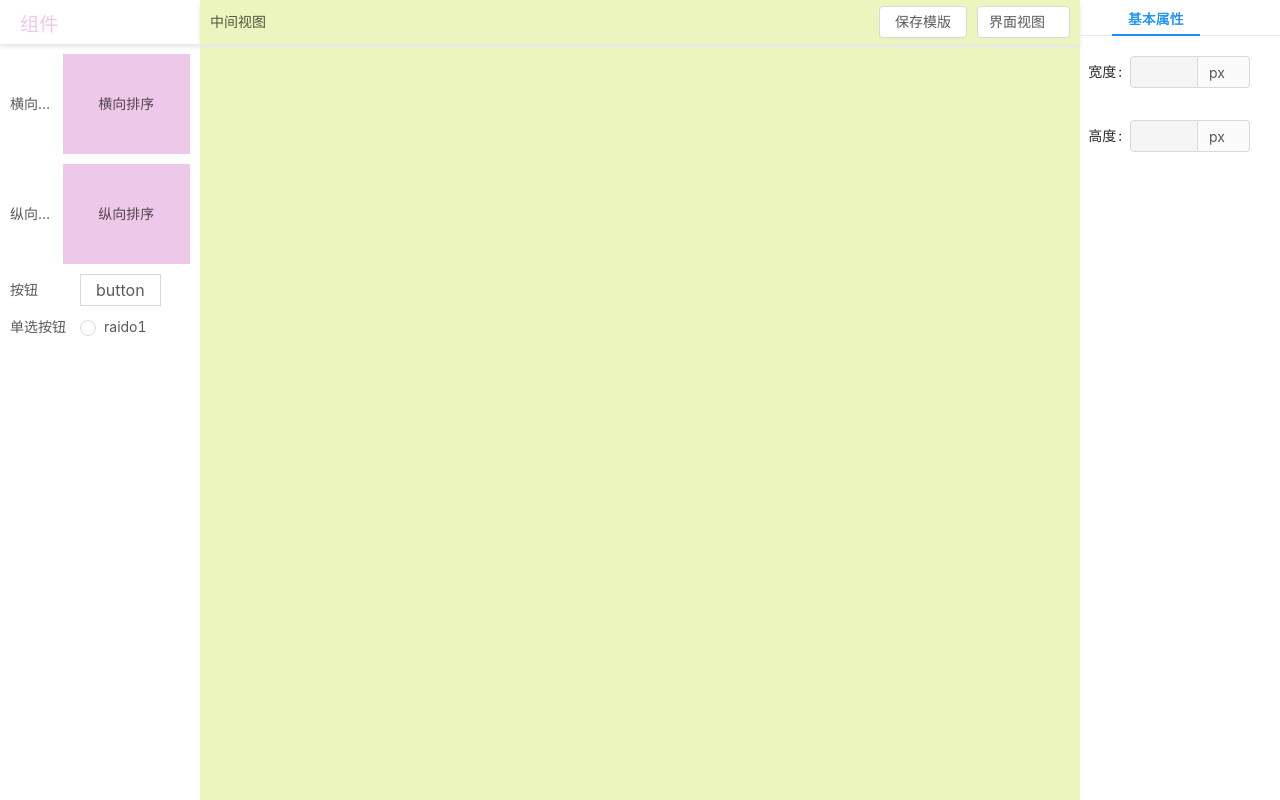
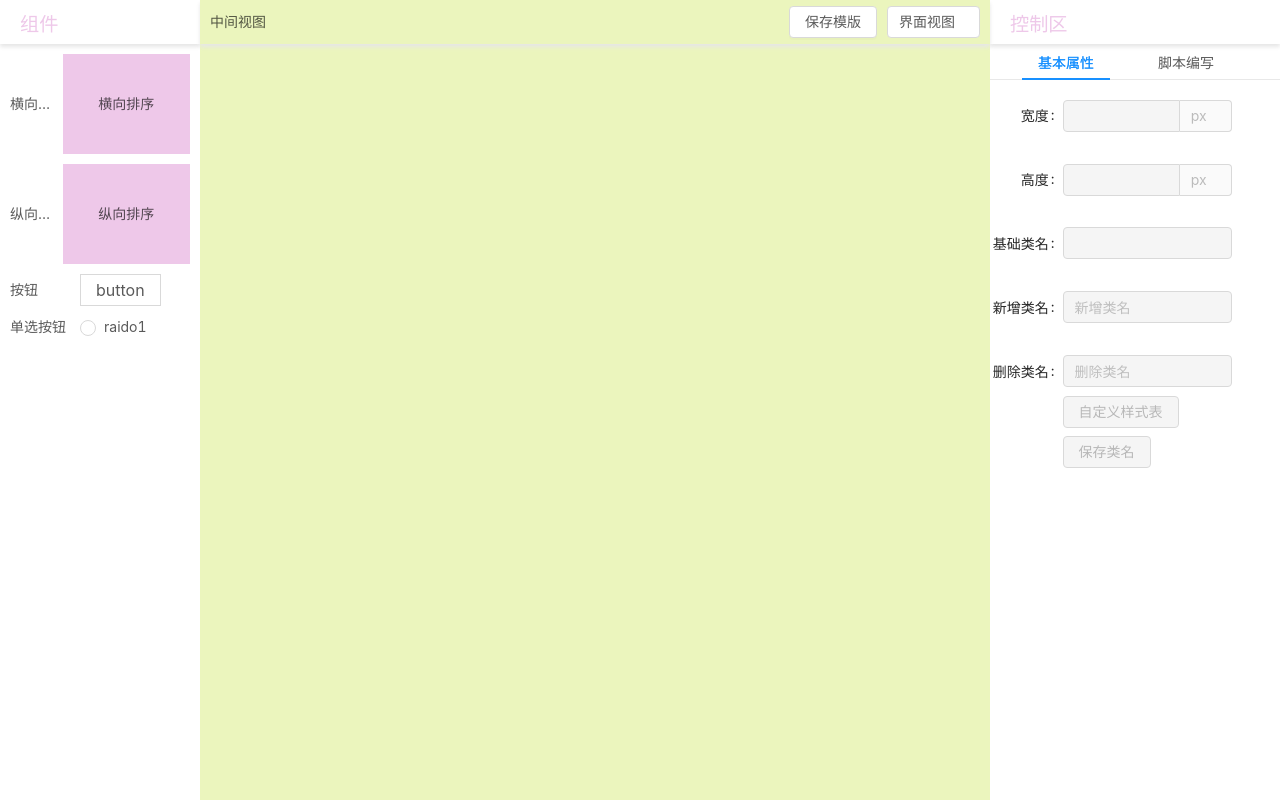
Before and after one commit to weitapianzhi/page-quickly-design, a Vue app: page / in a window 1280 px wide. Built offline with nearby package versions, Linux system fonts and the light colour scheme.

Commit message:
新增自定义类名功能

```diff
--- a/src/components/ui/left/index.vue
+++ b/src/components/ui/left/index.vue
@@ -137,8 +137,8 @@ export default {
 }
 .simple-wrap {
   display: flex;
-  justify-content: center;
-  padding: 14px 10px 0 20px;
+  width: 30px;
+  padding: 14px 20px 0 0px;
   .icon-right {
     font-size: 1.2rem;
     &:hover {
--- a/src/components/ui/middle/index.vue
+++ b/src/components/ui/middle/index.vue
@@ -7,6 +7,7 @@
         <a-select v-model="viewType" @change="viewTypeChange">
           <a-select-option key="1" value="界面视图">界面视图</a-select-option>
           <a-select-option key="2" value="代码视图">代码视图</a-select-option>
+          <a-select-option key="3" value="全屏视图">全屏视图</a-select-option>
         </a-select>
       </div>
     </div>
--- a/src/components/ui/right/base-style.vue
+++ b/src/components/ui/right/base-style.vue
@@ -1,9 +1,9 @@
 <template>
-  <div>
-    <a-form-model :model="form" >
+  <div class="base-style-wrap">
+    <a-form-model :model="form">
       <a-form-model-item label="宽度" :label-col="labelCol" :wrapper-col="wrapperCol">
-        <a-input :disabled="disabled" @change="(e) => styleChange('width', e)" v-model="form.width" style="width: 120px">
-          <a-select slot="addonAfter" v-model="unit.width">
+        <a-input :disabled="disabled" @change="(e) => styleChange('width', e)" v-model="form.width">
+          <a-select :disabled="disabled" slot="addonAfter" v-model="unit.width">
             <a-select-option value="px">
               px
             </a-select-option>
@@ -17,8 +17,8 @@
         </a-input>
       </a-form-model-item>
       <a-form-model-item label="高度" :label-col="labelCol" :wrapper-col="wrapperCol">
-        <a-input :disabled="disabled" @change="(e) => styleChange('height', e)" v-model="form.height" style="width: 120px">
-          <a-select slot="addonAfter" v-model="unit.height">
+        <a-input :disabled="disabled" @change="(e) => styleChange('height', e)" v-model="form.height">
+          <a-select :disabled="disabled" slot="addonAfter" v-model="unit.height">
             <a-select-option value="px">
               px
             </a-select-option>
@@ -31,7 +31,28 @@
           </a-select>
         </a-input>
       </a-form-model-item>
+        <a-form-model-item label="基础类名" :label-col="labelCol" :wrapper-col="wrapperCol">
+          <a-input v-model="form.className" disabled></a-input>
+        </a-form-model-item>
+        <a-form-model-item label="新增类名" :label-col="labelCol" :wrapper-col="wrapperCol">
+          <a-input v-model="form.newClassName" :disabled="disabled" placeholder="新增类名"></a-input>
+        </a-form-model-item>
+        <a-form-model-item label="删除类名" :label-col="labelCol" :wrapper-col="wrapperCol">
+          <a-input v-model="form.delClassName" :disabled="disabled" placeholder="删除类名"></a-input>
+          <a-button :disabled="disabled" class="custom-css-btn" @click="handleShow">自定义样式表</a-button>
+          <a-button :disabled="disabled" class="custom-css-btn" @click="classChange">保存类名</a-button>
+        </a-form-model-item>
     </a-form-model>
+    <a-modal
+      class="custom-css-modal"
+      title="自定义样式表"
+      v-model="showModal"
+      okText="确定"
+      cancelText="取消"
+      @ok="handleOk"
+    >
+      <textarea @keydown="handleKeyDown" @keyup="handleKeyUp" v-model="modalCssData" placeholder="请输入css样式表内容，例如 .demo { color: red }"></textarea>
+    </a-modal>
   </div>
 </template>
 
@@ -70,7 +91,9 @@ export default {
       wrapperCol: {
         span: 14
       },
+      showModal: false,
       currentNode: null,
+      modalCssData: null,
       unit: {
         width: "px",
         height: "px"
@@ -103,9 +126,25 @@ export default {
         obj["old" + key] = obj[key]
       })
 
+      obj.className = node.$el.className
+      obj.newClassName = ""
+      obj.delClassName = ""
+
       this.form = {
         ...obj
       }
+    },
+
+    //样式修改
+    classChange(e, type) {
+      let val = "";
+      let _delClassName = this.form.delClassName.replace("active","").replace(/^\s*/,"").replace(/\s*$/g,"")
+      val = this.form.className + " " + this.form.newClassName
+      val = val.replaceAll(_delClassName, "").replace(/^\s*/,"").replace(/\s*$/g,"")
+      this.currentNode.setAttr("2", {
+        val
+      })
+      this.getStyleInfo(this.currentNode)
     },
 
     //样式修改
@@ -117,11 +156,54 @@ export default {
       } else {
         val = this.form[feild] + this.unit[feild]
       }
-      this.currentNode.$el.style[feild] = val
-      this.currentNode.setAttr("1")
-    }
+      this.currentNode.setAttr("1", {
+        feild,
+        val
+      })
+    },
+
+    //展示样式编辑器
+    handleShow() {
+      this.showModal = true
+      this.modalCssData = this.customCss
+    },
+
+    //保存样式表
+    handleOk() {
+      this.setCustomCss(this.modalCssData)
+      this.showModal = false
+      this.$message.success({
+        content: "添加样式表成功"
+      })
+    },
+
+    handleKeyDown(e) {
+      e.stopPropagation()
+    },
+
+    handleKeyUp(e) {
+      e.stopPropagation()
+    },
   },
 };
 </script>
-<style scoped>
+<style lang="scss" scoped>
+.base-style-wrap {
+  height: 100%;
+  flex: 1;
+  overflow-y:auto;
+}
+.custom-css-modal {
+  /deep/.ant-modal {
+    top: 20px;
+  }
+  .ant-modal-body {
+    textarea {
+      outline: none;
+      width: 100%;
+      border: 1px solid #c5bdbd;
+      height: 300px;
+    }
+  }
+}
 </style>
--- a/src/components/ui/right/css-setting.vue
+++ /dev/null
@@ -1,73 +0,0 @@
-<template>
-  <div class="css-seeting-wrap">
-    <a-button ref="b" @click="handleShow">自定义样式表</a-button>
-    <a-modal
-      class="custom-css-modal"
-      title="自定义样式表"
-      v-model="showModal"
-      okText="确定"
-      cancelText="取消"
-      @ok="handleOk"
-    >
-      <textarea @keydown="handleKeyDown" @keyup="handleKeyUp" v-model="modalCssData" placeholder="请输入css样式表内容，例如 .demo { color: red }"></textarea>
-    </a-modal>
-  </div>
-</template>
-
-<script>
-import storeMixin from "@/mixins/core/storeMixin";
-export default {
-  name: 'css-setting',
-  props: {},
-  mixins: [
-    storeMixin
-  ],
-  data() {
-    return {
-      showModal: false,
-      modalCssData: ""
-    }
-  },
-  methods: {
-    handleShow() {
-      this.showModal = true
-      this.modalCssData = this.customCss
-    },
-
-    handleOk() {
-      this.setCustomCss(this.modalCssData)
-      this.showModal = false
-    },
-
-    handleKeyDown(e) {
-      e.stopPropagation()
-    },
-
-    handleKeyUp(e) {
-      e.stopPropagation()
-    },
-  }
-
-}
-
-</script>
-<style lang="scss" scoped>
-.css-seeting-wrap {
-  display: flex;
-  flex-direction: column;
-  padding: 0 5px;
-}
-.custom-css-modal {
-  /deep/.ant-modal {
-    top: 20px;
-  }
-  .ant-modal-body {
-    textarea {
-      outline: none;
-      width: 100%;
-      border: 1px solid #c5bdbd;
-      height: 400px;
-    }
-  }
-}
-</style>
--- /dev/null
+++ b/src/components/ui/right/js-setting.vue
@@ -0,0 +1,29 @@
+<template>
+  <div class="js-seeting-wrap">
+  </div>
+</template>
+
+<script>
+import storeMixin from "@/mixins/core/storeMixin";
+export default {
+  name: 'js-setting',
+  props: {
+    currFocusElm: {}
+  },
+  mixins: [
+    storeMixin
+  ],
+  data() {
+    return {
+    }
+  },
+  methods: {
+
+  }
+
+}
+
+</script>
+<style lang="scss" scoped>
+
+</style>
--- a/src/components/ui/right/update-view.vue
+++ b/src/components/ui/right/update-view.vue
@@ -1,33 +1,41 @@
 <template>
-  <div class="upt-wrap">
-    <a-tabs default-active-key="1" @change="currentTabs" size="small">
+  <div :class="['upt-wrap',hide ? 'width-70' : 'width-290']">
+    <div class="update-title" v-if="!hide">
+      <h3 class="title">控制区</h3>
+      <a-icon @click="hide = true" title="隐藏" class="icon-right" type="right" />
+    </div>
+    <a-tabs class="update-container" default-active-key="1" @change="currentTabs" size="small" v-if="!hide">
       <a-tab-pane key="1" tab="基本属性" force-render>
         <base-style :currFocusElm="currFocusElm"></base-style>
       </a-tab-pane>
       <a-tab-pane key="2" tab="脚本编写" force-render>
-        <css-setting></css-setting>
+        <js-setting :currFocusElm="currFocusElm"></js-setting>
       </a-tab-pane>
       <a-tab-pane key="3" tab="接口测试" force-render>
         Content of Tab Pane 3
       </a-tab-pane>
     </a-tabs>
+    <div v-if="hide" class="simple-wrap">
+      <a-icon @click="hide = false" title="显示" class="icon-left" type="left" />
+    </div>
   </div>
 </template>
 
 <script>
 import baseStyle from "./base-style.vue";
-import cssSetting from "./css-setting.vue";
+import jsSetting from "./js-setting.vue";
 export default {
   name: "updateView",
   components: {
     baseStyle,
-    cssSetting
+    jsSetting
   },
   props: {
-    currFocusElm: {}
+    currFocusElm: {},
   },
   data() {
     return {
+      hide: false
     };
   },
   methods: {
@@ -38,4 +46,56 @@ export default {
 };
 </script>
 <style lang="scss" scoped>
+.upt-wrap {
+  display: flex;
+  flex-direction: column;
+  height: 100%;
+}
+.update-title {
+  padding: 5px 20px;
+  box-shadow: 0px 3px 4px 0px rgb(231, 231, 231);
+  display: flex;
+  flex-direction: row;
+  justify-content: space-between;
+  align-items: center;
+  .title {
+    color: #eec8e9;
+    position:relative;
+    padding-top: 5px;
+    font-size: 1.2rem;
+    margin-bottom: 0;
+  }
+
+  .icon-right {
+    font-size: 1.2rem;
+    &:hover {
+      cursor: pointer;
+    }
+  }
+}
+.update-container {
+  flex: 1;
+  display: flex;
+  flex-direction: column;
+  /deep/.ant-tabs-content-animated {
+    flex: 1
+  }
+}
+.simple-wrap {
+  display: flex;
+  justify-content: center;
+  padding: 14px 10px 0 20px;
+  .icon-left {
+    font-size: 1.2rem;
+    &:hover {
+      cursor: pointer;
+    }
+  }
+}
+.width-290 {
+  width: 290px;
+}
+.width-70 {
+  width: 30px;
+}
 </style>
--- a/src/utils/index.ts
+++ b/src/utils/index.ts
@@ -1,4 +1,6 @@
 import tools from "./tools/common"
+import cssUtil from "./tools/cssUtil";
 export default {
-  ...tools
+  ...tools,
+  ...cssUtil
 }
--- a/src/utils/tools/baseType.ts
+++ b/src/utils/tools/baseType.ts
@@ -35,7 +35,7 @@ export class BaseData {
     }
   }
 
-  setAttr(type: string): void {
+  setAttr(type: string, obj?: any): void {
     if(type === "0") {
       this.$el.attributes.forEach((i:any) => {
         if(i.name === "class") {
@@ -50,7 +50,11 @@ export class BaseData {
       });
     } else if(type === "1") {
       //to do
+      this.$el.style[obj.feild] = obj.val
       this.$attr["style"] = this.$el.getAttribute("style")
+    } else if(type === "2") {
+      this.$el.className = obj.val
+      this.$attr["className"] = obj.val
     }
   }
 }
--- /dev/null
+++ b/src/utils/tools/cssUtil.ts
@@ -0,0 +1,5 @@
+export default {
+  cssContentValid(): boolean {
+    return false
+  }
+}
--- a/src/views/main.vue
+++ b/src/views/main.vue
@@ -69,7 +69,6 @@ export default {
     background: rgb(235, 245, 189);
   }
   .r-wrap {
-    width: 200px;
     overflow: hidden;
   }
 }
```
